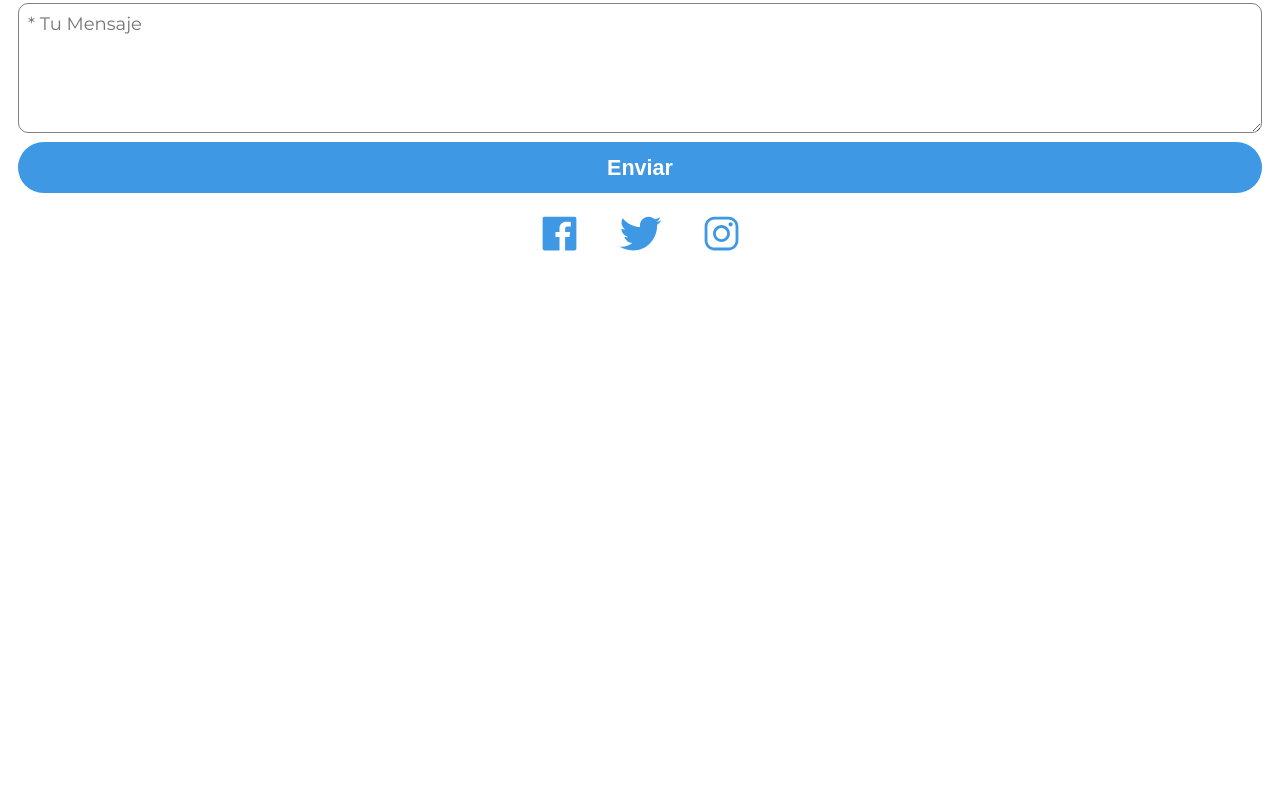
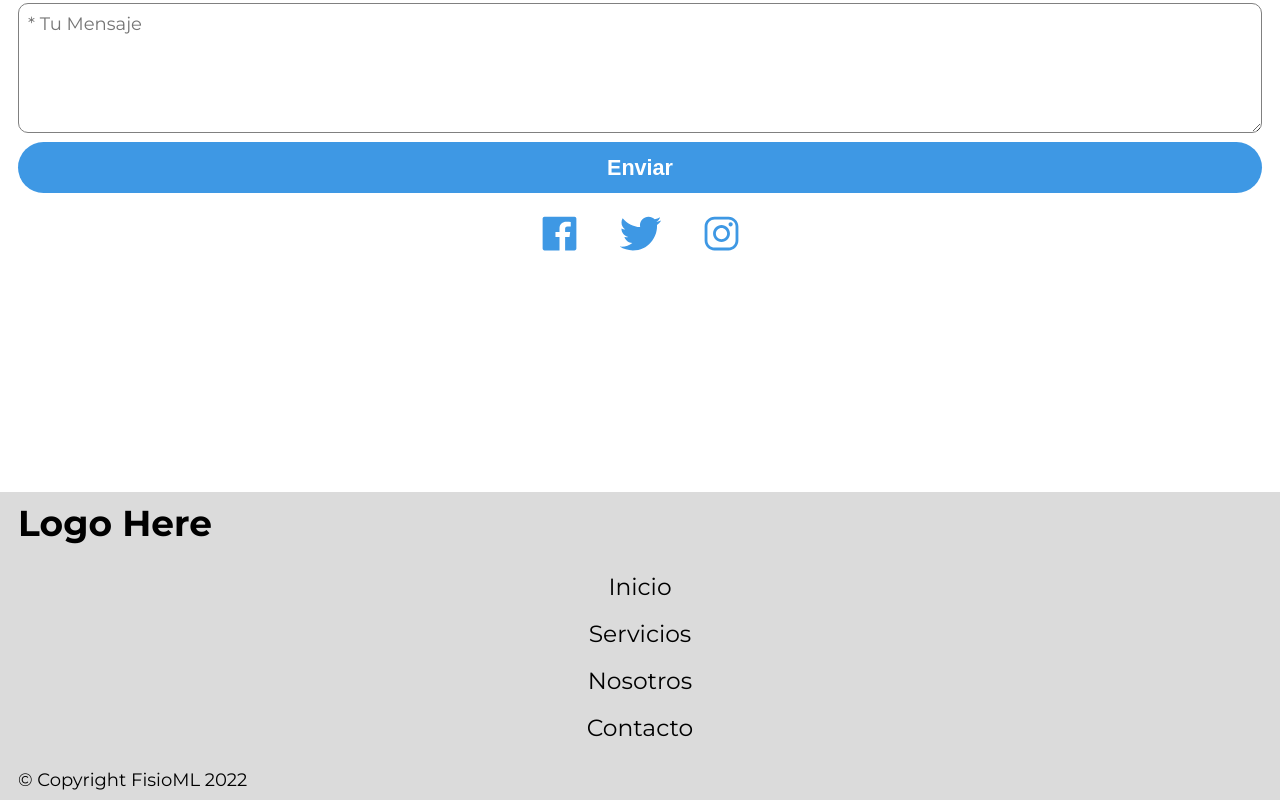
Before and after one commit to mikebarr24/fisioml, a React (Create React App) app: page / in a window 1280 px wide. Shown: the part 2273-3073 px from the top of the page. Before the commit the page ends 2765 px from the top, so only its background shows below. Built offline with nearby package versions, Linux system fonts and the light colour scheme.

Commit message:
Add basic footer with links

```diff
--- a/src/App.js
+++ b/src/App.js
@@ -6,6 +6,7 @@ import PilatesSuelo from "./pages/PilatesSuelo";
 import PilatesMaquina from "./pages/PilatesMaquina";
 import MarchaNordica from "./pages/MarchaNordica";
 import StandingPilates from "./pages/StandingPilates";
+import Footer from "./components/Footer.js";
 
 function App() {
   return (
@@ -19,6 +20,7 @@ function App() {
         <Route path="/marcha-nordica" element={<MarchaNordica />} />
         <Route path="/standing-pilates" element={<StandingPilates />} />
       </Routes>
+      <Footer />
     </div>
   );
 }
--- /dev/null
+++ b/src/components/Footer.js
@@ -0,0 +1,27 @@
+import "./Footer.scss";
+import { HashLink } from "react-router-hash-link";
+
+function Footer() {
+  return (
+    <footer className="footer container">
+      <h1>Logo Here</h1>
+      <ul className="footer-menu">
+        <HashLink smooth to="/#hero">
+          <li>Inicio</li>
+        </HashLink>
+        <HashLink smooth to="/#services">
+          <li>Servicios</li>
+        </HashLink>
+        <HashLink smooth to="/#nosotros">
+          <li>Nosotros</li>
+        </HashLink>
+        <HashLink smooth to="/#contacto">
+          <li>Contacto</li>
+        </HashLink>
+      </ul>
+      <p>© Copyright FisioML {new Date().getFullYear()} </p>
+    </footer>
+  );
+}
+
+export default Footer;
--- /dev/null
+++ b/src/components/Footer.scss
@@ -0,0 +1,15 @@
+@import "../config";
+
+.footer {
+  min-height: 200px;
+  background-color: rgb(219, 219, 219);
+  .footer-menu {
+    list-style: none;
+    text-align: center;
+    margin: 1rem 0;
+    li {
+      padding: 0.5rem 0;
+      font-size: 1.3rem;
+    }
+  }
+}
--- a/src/components/home/Hero/Hero.scss
+++ b/src/components/home/Hero/Hero.scss
@@ -2,6 +2,7 @@
 
 #hero {
   margin-top: $mob-nav-height;
+  scroll-margin-top: $mob-nav-height;
   min-height: calc(100vh - $mob-nav-height);
   display: flex;
   flex-direction: column;
```
